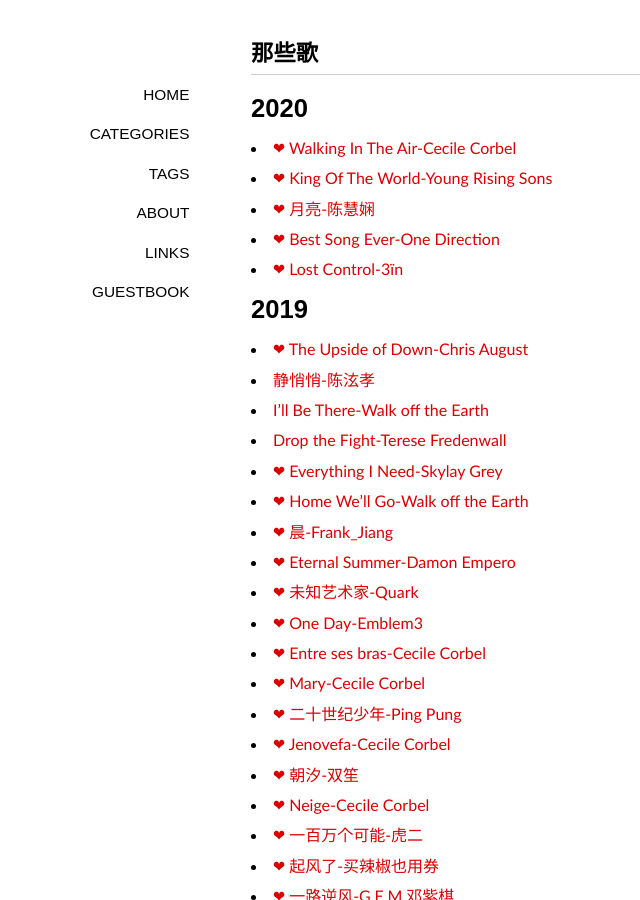
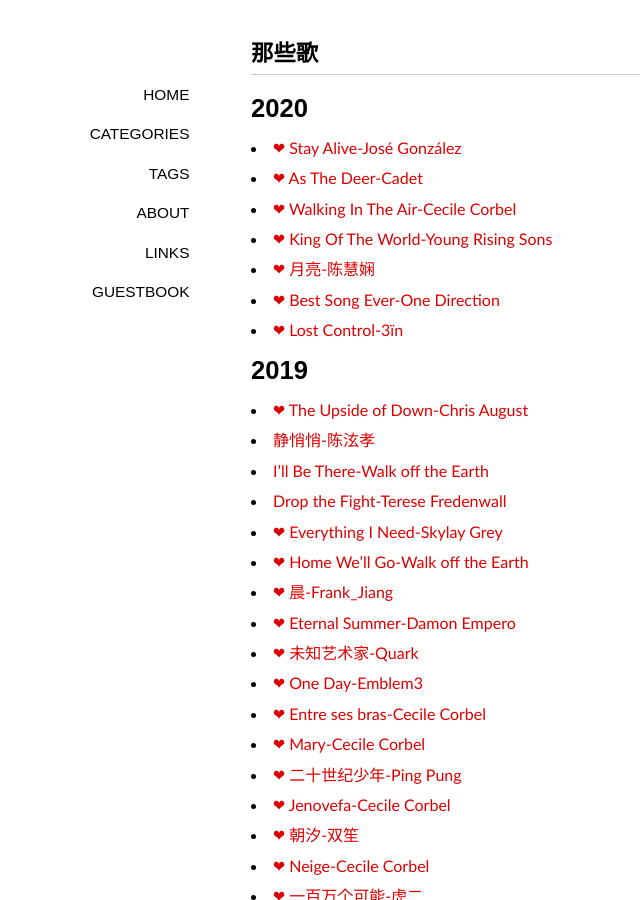
Before and after one commit to ohmyfish/ohmyfish.github.io, a Jekyll site: the page built from _posts/2015-09-01-那些歌.md, in a window 1280 px wide and 900 px high. Shown: the whole window, without its empty margins (89-729 px from the left). Built offline with Jekyll 4.4.1, drawn with Linux system fonts in a browser that asks for light colours; some web fonts are replaced; comment, search, counter and statistics services are not loaded.

Commit message:
默写旧时光

```diff
--- a/_posts/2015-09-01-那些歌.md
+++ b/_posts/2015-09-01-那些歌.md
@@ -6,6 +6,9 @@ tags: [墨写旧时光]
 ---
 
 # 2020
+
+- [❤ Stay Alive-José González](http://music.163.com/song?id=28445534&userid=2539497)
+- [❤ As The Deer-Cadet](http://music.163.com/song?id=22334604&userid=2539497)
 - [❤ Walking In The Air-Cecile Corbel](http://music.163.com/song?id=1355147874&userid=2539497)
 - [❤ King Of The World-Young Rising Sons](http://music.163.com/song?id=28859947&userid=2539497)
 - [❤ 月亮-陈慧娴](http://music.163.com/song?id=212412&userid=2539497)
```
Also changed, not shown: _posts/2020-07-06-暴雨.md (+1 -1 lines).
